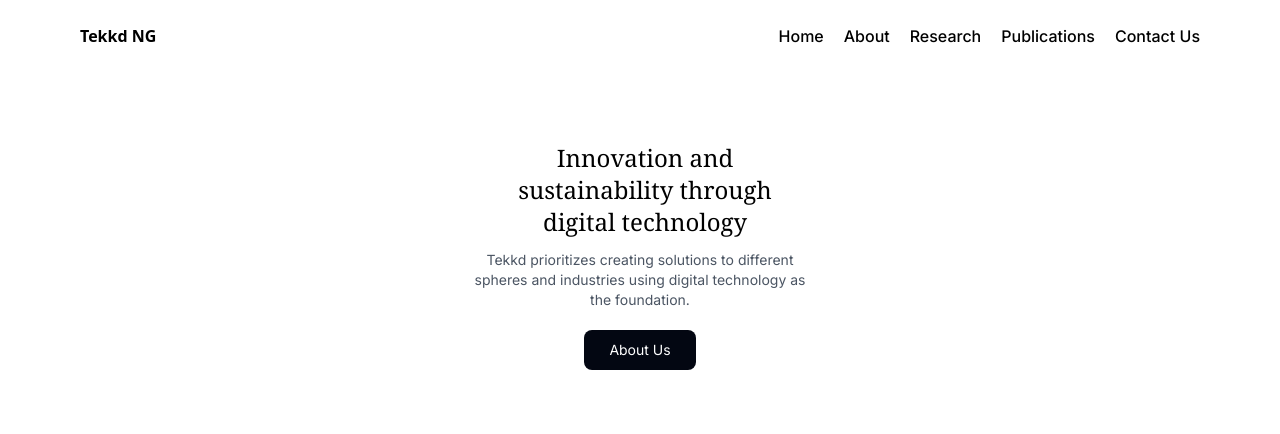
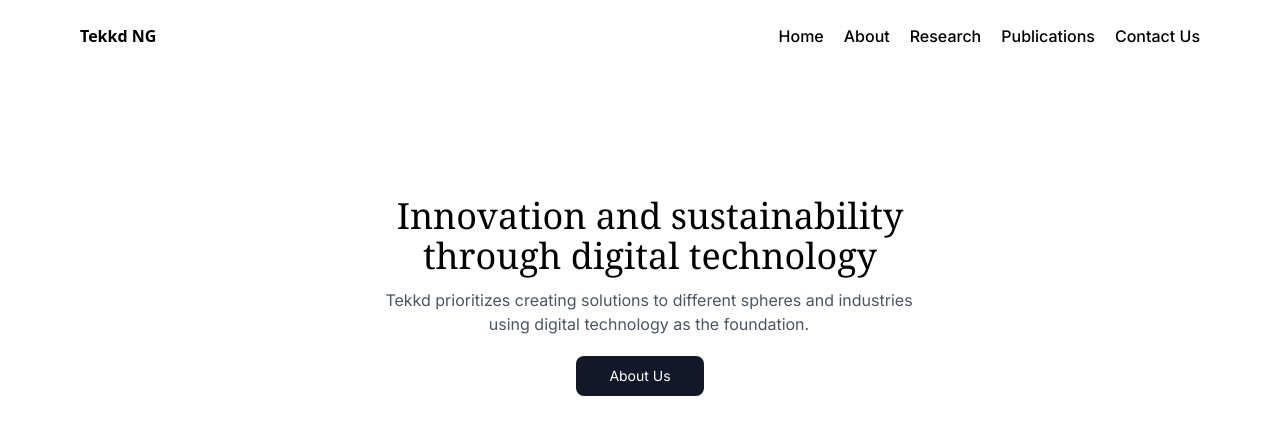
Before and after one commit to Tomiwakukoyi/tekkdng, a Next.js app: page / in a window 1280 px wide. Shown: the top 434 px of the page. Built offline with nearby package versions, Linux system fonts and the light colour scheme.

Commit message:
Desktop version of hero sect

```diff
--- a/components/homeComponents/HeroSection.jsx
+++ b/components/homeComponents/HeroSection.jsx
@@ -3,21 +3,21 @@
 
 const HeroSection = () => {
   return (
-    <div className=" w-screen flex flex-col items-center justify-center h-[50vh] mt-14">
+    <div className=" w-screen flex flex-col items-center justify-center h-[50vh] mt-16 md:mt-24">
       <div className=" flex flex-col gap-3">
-        <div className=" w-80 flex items-center justify-center ml-5 ">
-          <span className="font-serif text-2xl font-medium text-center">
+        <div className=" w-80 md:w-[550px] flex items-center justify-center ml-5 ">
+          <span className="font-serif text-2xl md:text-3xl lg:text-4xl font-medium text-center">
             Innovation and sustainability through digital technology
           </span>
         </div>
-        <p className=" w-[350px] text-gray-600 text-center text-sm">
+        <p className=" w-[350px] md:w-[540px] text-gray-600 text-center text-sm md:text-base ml-0 md:ml-6 ">
           Tekkd prioritizes creating solutions to different spheres and
           industries using digital technology as the foundation.
         </p>
       </div>
 
       <Link href="/about">
-        <button className=" bg-gray-950 w-28 h-10 rounded-lg mt-5 text-white text-sm hover:bg-gray-900">
+        <button className=" bg-gray-900 w-28 md:w-32 h-10 rounded-lg mt-5 text-white text-sm hover:bg-gray-950">
           About Us
         </button>
       </Link>
```
